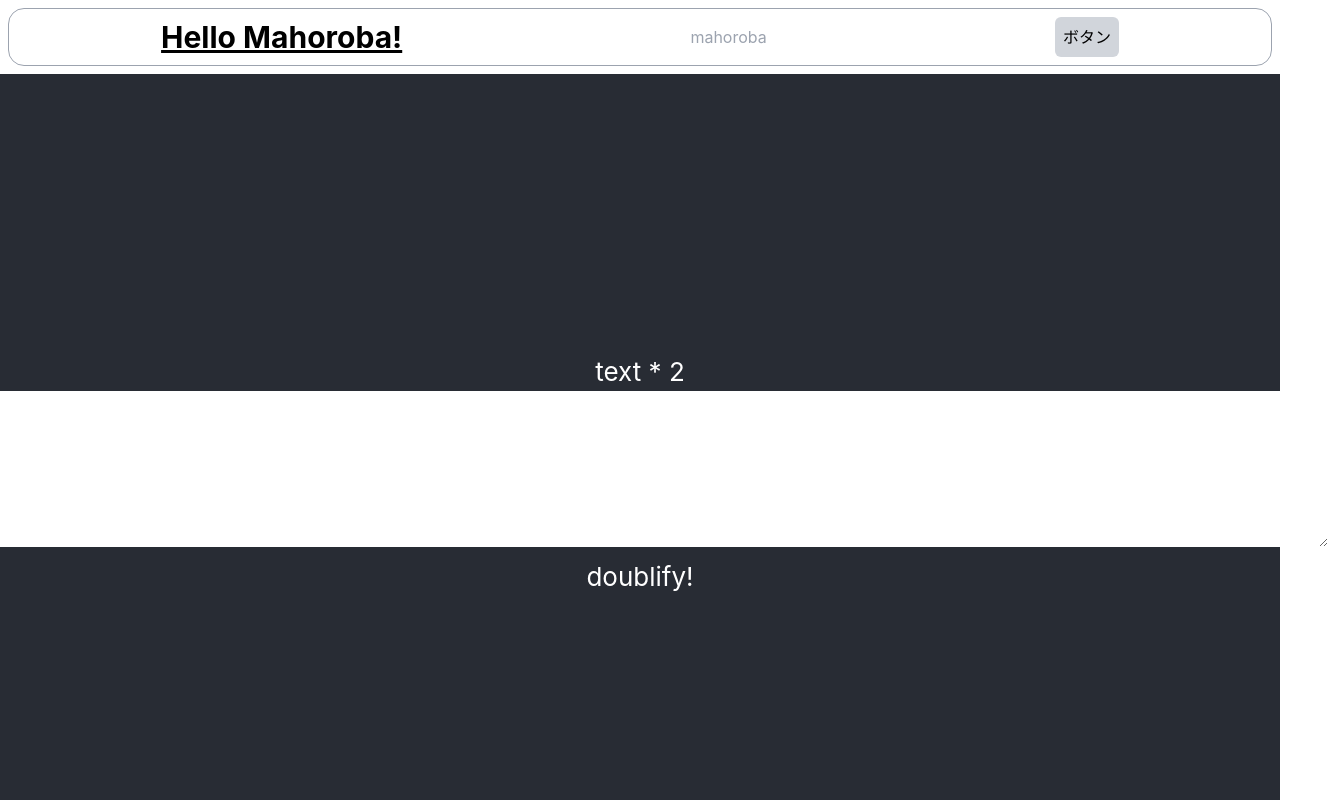
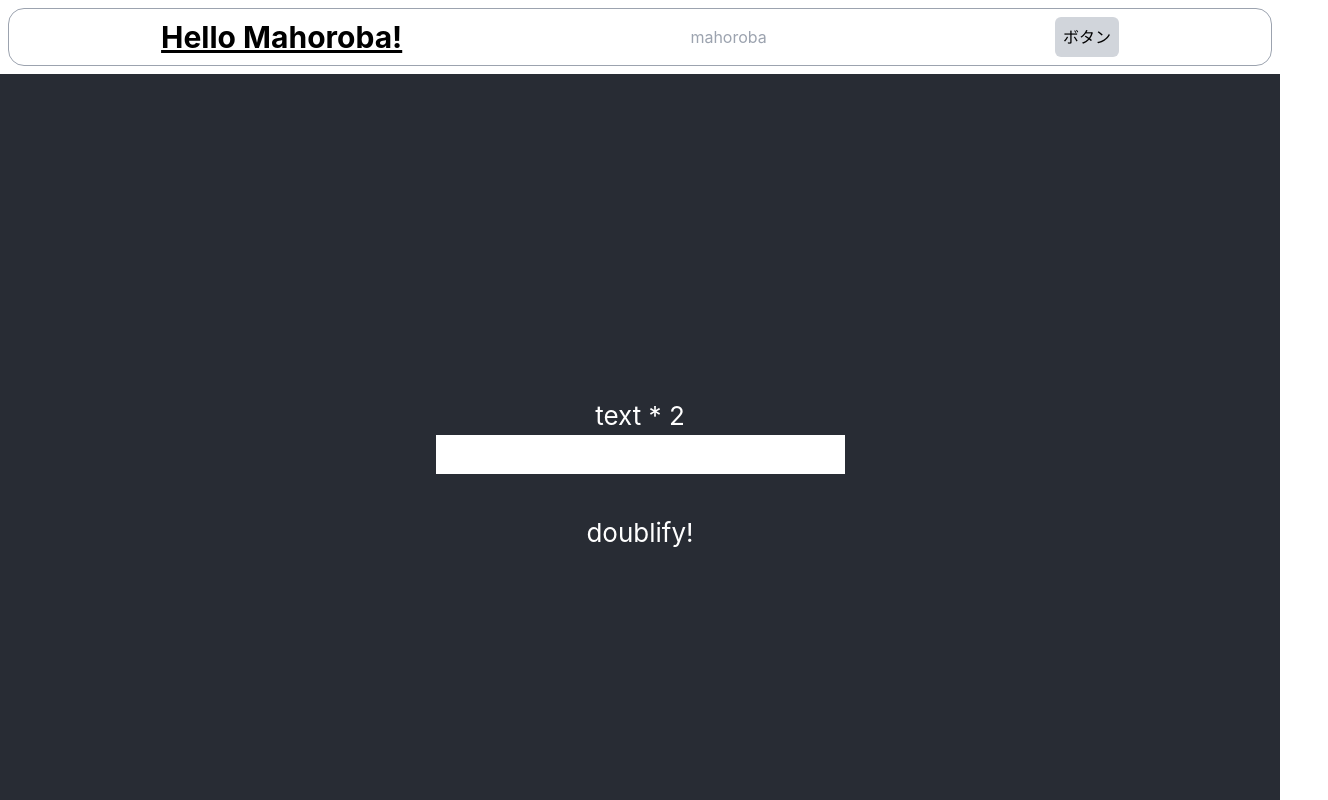
Before and after one commit to truelywaath/mahoroba, a React (Create React App) app in the folder frontend/: page / in a window 1280 px wide. Shown: the top 800 px of the page, 1328 px wide, since content can reach past the window. Built offline with nearby package versions, Linux system fonts and the light colour scheme.

Commit message:
modinized

```diff
--- a/frontend/src/App.jsx
+++ b/frontend/src/App.jsx
@@ -1,52 +1,33 @@
-import React from 'react';
+import React, { useState } from 'react';
+import Axios from 'axios';
 import './App.css';
-import Axios from 'axios';
 
-//function App() {
-export class App extends React.Component {
-  constructor(props) {
-    super(props);
-    this.state = {value: ''};
-
-    this.handleChange = this.handleChange.bind(this);
-    this.handleSubmit = this.handleSubmit.bind(this);
-  }
-
-  render() {
-    return (
-      <div className="App">
-        <header className="App-header">
-          <h1>text * 2</h1>
-          <form onSubmit={this.handleSubmit}>
-            <label>
-              <textarea name="text" cols="80" rows="4" value={this.state.value} onChange={this.handleChange} />
-            </label>
-            <br/>
-            <input type="submit" value="doublify!" />
-          </form>
-        </header>
-      </div>
-    );
-  }
-
-
-  doubled_text = text => {
-    //console.log("input text >>"+text)
+function App() {
+  const [text, setText] = useState('');
+  const [doubled_text, setDoubledText] = useState('');
+  const onChangeText = (e) => setText(e.target.value);
+  const onClick = () => {
+        console.log("input text >>"+text)
     Axios.post('http://127.0.0.1:5000/doublify', {
       post_text: text
     }).then(function(res) {
-      alert(res.data.result);
+      setDoubledText(res.data.result);
     })
-  };
+  }
 
-  handleSubmit = event => {
-    this.doubled_text(this.state.value)
-    event.preventDefault();
-  };
-
-  handleChange = event => {
-    this.setState({ value: event.target.value });
-  };
+  return(
+    <>
+      <header className="App-header">
+        <h1>text * 2</h1>
+              <label>
+                <input name="text" cols="80" rows="4" value={text} onChange={onChangeText} />
+              </label>
+            <br/>
+            <button onClick={onClick}>doublify!</button>
+            <p> {doubled_text} </p>
+      </header>
+      <br></br>
+    </>);
 }
 
 export default App;
```
